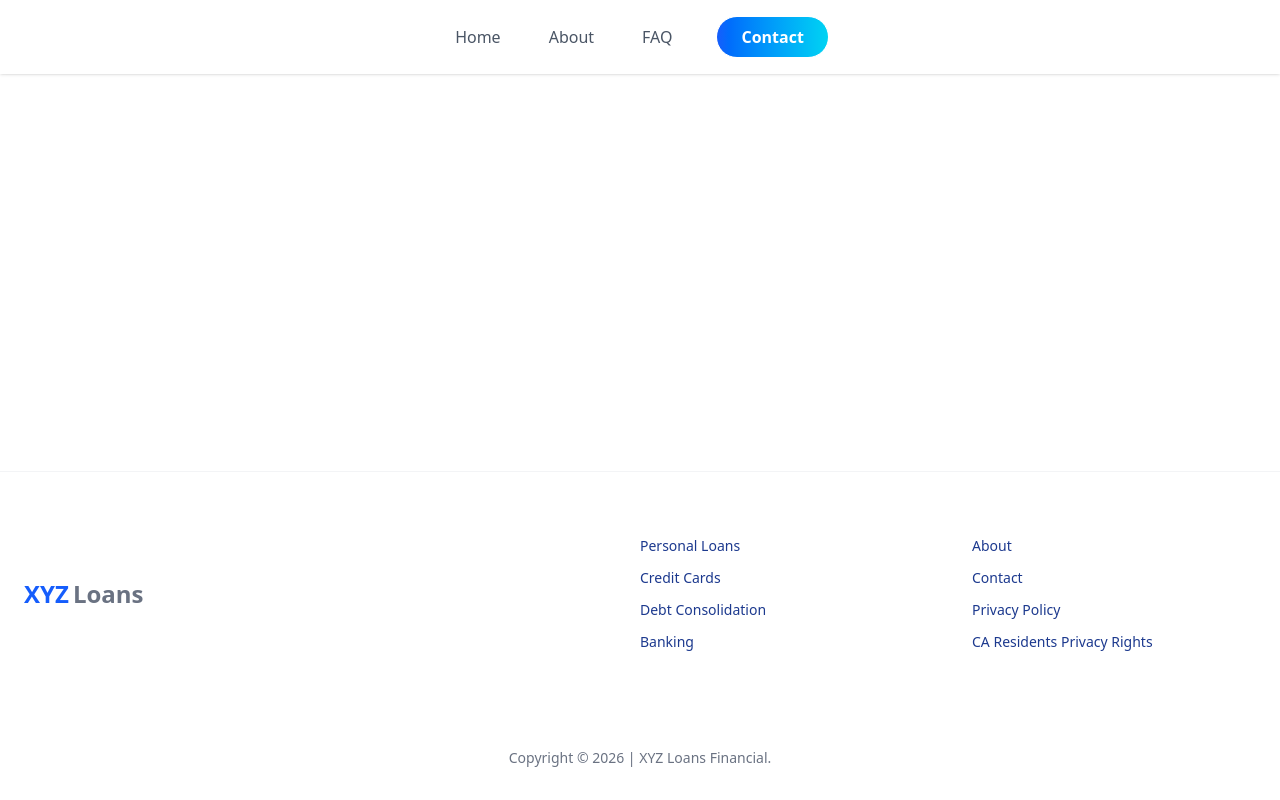
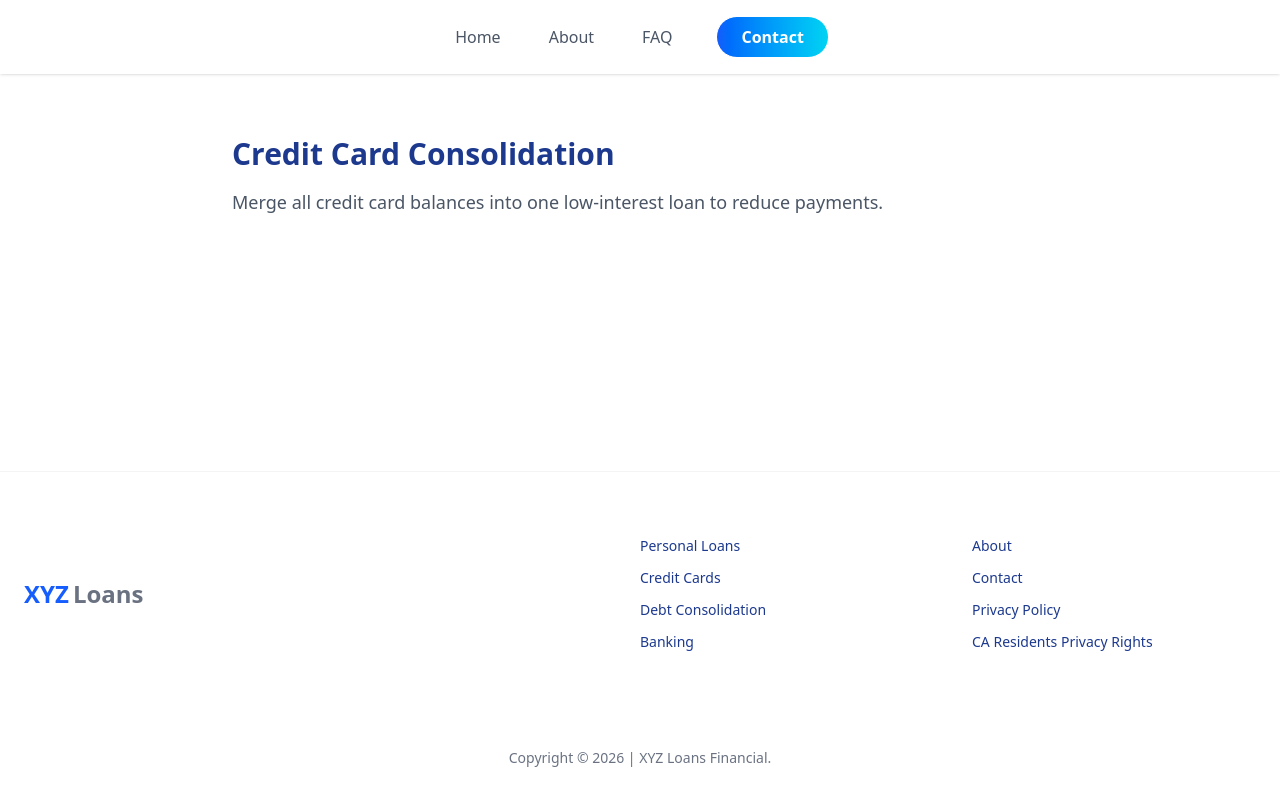
Before and after one commit to Animeshkumar5/loan, a React (Vite) app: page /credit-card-consolidation in a window 1280 px wide. Built offline with nearby package versions, Linux system fonts and the light colour scheme.

Commit message:
made the consolidation section clickable

```diff
--- a/src/App.jsx
+++ b/src/App.jsx
@@ -10,6 +10,11 @@ import Insurance from "./pages/Insurance";
 import About from "./pages/About";
 import FAQ from "./pages/FAQ";
 import Contact from "./pages/Contact";
+import DebtConsolidation from "./pages/DebtConsolidation";
+import CreditCardConsolidation from "./pages/CreditCardConsolidation";
+import SmallLoans from "./pages/SmallLoans";
+import HomeImprovement from "./pages/HomeImprovement";
+
 
 import Navbar from "./components/Navbar";
 import Footer from "./components/Footer";
@@ -34,6 +39,10 @@ function App() {
             <Route path="/about" element={<About />} />
             <Route path="/faq" element={<FAQ />} />
             <Route path="/contact" element={<Contact />} />
+            <Route path="/debt-consolidation" element={<DebtConsolidation />} />
+            <Route path="/credit-card-consolidation" element={<CreditCardConsolidation />} />
+            <Route path="/small-loans" element={<SmallLoans />} />
+            <Route path="/home-improvement" element={<HomeImprovement />} />
           </Routes>
         </div>
 
--- /dev/null
+++ b/src/pages/CreditCardConsolidation.jsx
@@ -0,0 +1,12 @@
+export default function CreditCardConsolidation() {
+  return (
+    <div className="p-6 sm:p-10 max-w-4xl mx-auto">
+      <h1 className="text-3xl font-bold text-blue-900 mb-4">
+        Credit Card Consolidation
+      </h1>
+      <p className="text-gray-600 text-lg">
+        Merge all credit card balances into one low-interest loan to reduce payments.
+      </p>
+    </div>
+  );
+}
--- /dev/null
+++ b/src/pages/DebtConsolidation.jsx
@@ -0,0 +1,12 @@
+export default function CreditCardConsolidation() {
+  return (
+    <div className="p-6 sm:p-10 max-w-4xl mx-auto">
+      <h1 className="text-3xl font-bold text-blue-900 mb-4">
+        Credit Card Consolidation
+      </h1>
+      <p className="text-gray-600 text-lg">
+        Merge all credit card balances into one low-interest loan to reduce payments.
+      </p>
+    </div>
+  );
+}
--- a/src/pages/Home.jsx
+++ b/src/pages/Home.jsx
@@ -33,7 +33,7 @@ export default function Home() {
   const [isFormModalOpen, setIsFormModalOpen] = useState(false);
 
   return (
-    <div className="bg-gray-50 font-sans">
+    <div className="bg-gray-50 font-sans -mt-6">
 
       {/* FORM MODAL */}
       {isFormModalOpen && (
@@ -390,21 +390,26 @@ export default function Home() {
               {
                 title: 'Debt Consolidation',
                 desc: 'Easy to manage payment with debt Consolidation',
+                link: '/debt-consolidation',
               },
               {
                 title: 'Credit Card Consolidation',
                 desc: 'Combine all balances into one easy payment',
+                link: '/credit-card-consolidation',
               },
               {
                 title: 'Small Loans',
                 desc: 'Get a small loan, no collateral or equity required',
+                link: '/small-loans',
               },
               {
                 title: 'Home Improvement',
                 desc: 'Renovate or repair your home',
+                link: '/home-improvement',
               },
             ].map((item, index) => (
-              <div
+              <a
+                href={item.link}
                 key={index}
                 className="bg-white p-6 sm:p-8 rounded-2xl shadow-md flex justify-between items-center hover:shadow-lg transition cursor-pointer group"
               >
@@ -415,7 +420,7 @@ export default function Home() {
                   <p className="text-sm sm:text-base text-gray-500">{item.desc}</p>
                 </div>
                 <ArrowRightIcon />
-              </div>
+              </a>
             ))}
           </div>
         </div>
--- /dev/null
+++ b/src/pages/HomeImprovement.jsx
@@ -0,0 +1,10 @@
+export default function HomeImprovement() {
+  return (
+    <div className="p-6 sm:p-10 max-w-4xl mx-auto">
+      <h1 className="text-3xl font-bold text-blue-900 mb-4">Home Improvement Loans</h1>
+      <p className="text-gray-600 text-lg">
+        Upgrade, renovate or repair your home with flexible financing options.
+      </p>
+    </div>
+  );
+}
--- /dev/null
+++ b/src/pages/SmallLoans.jsx
@@ -0,0 +1,10 @@
+export default function SmallLoans() {
+  return (
+    <div className="p-6 sm:p-10 max-w-4xl mx-auto">
+      <h1 className="text-3xl font-bold text-blue-900 mb-4">Small Loans</h1>
+      <p className="text-gray-600 text-lg">
+        Perfect for emergencies, medical needs, or short-term personal expenses.
+      </p>
+    </div>
+  );
+}
```
